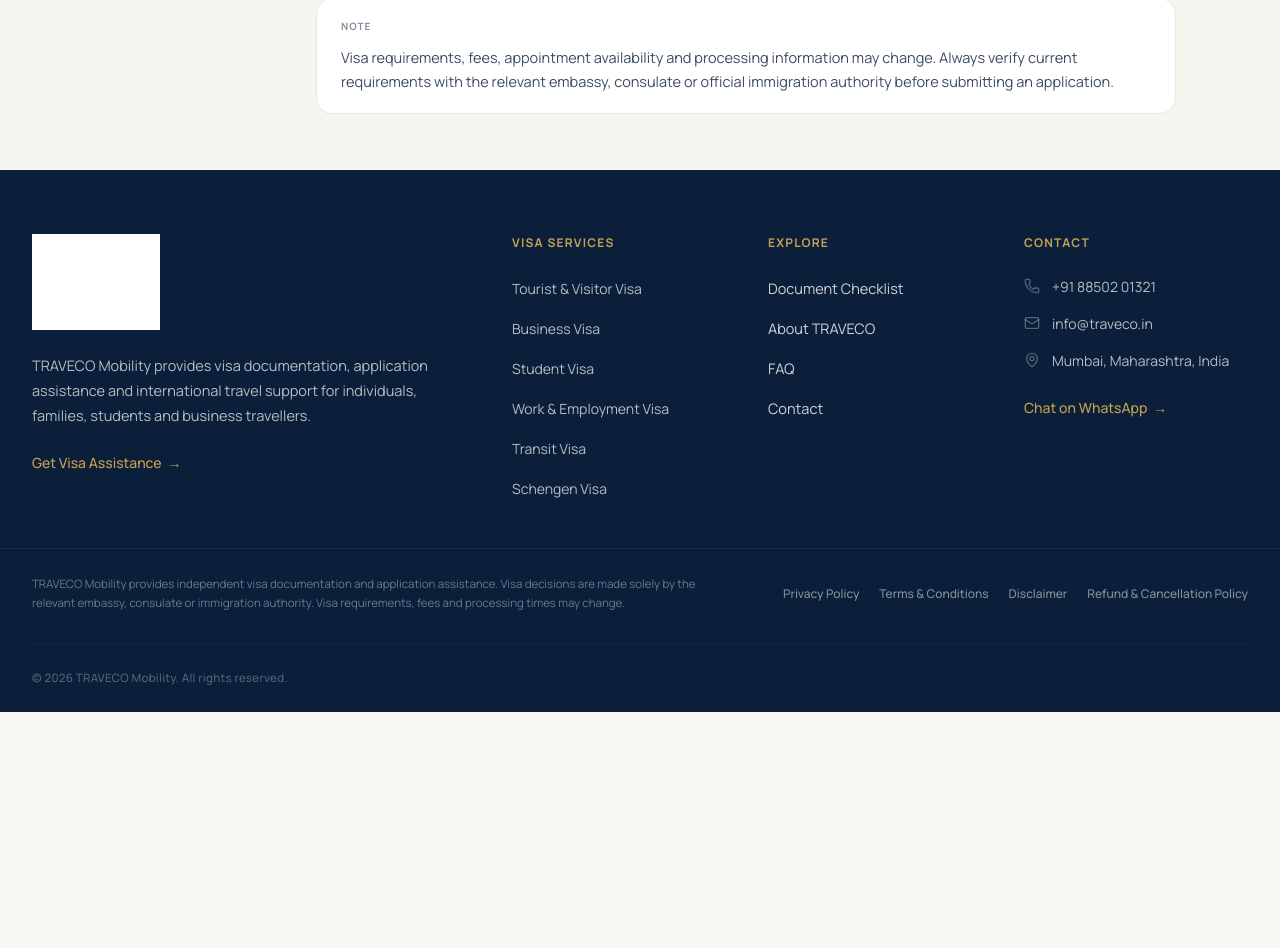
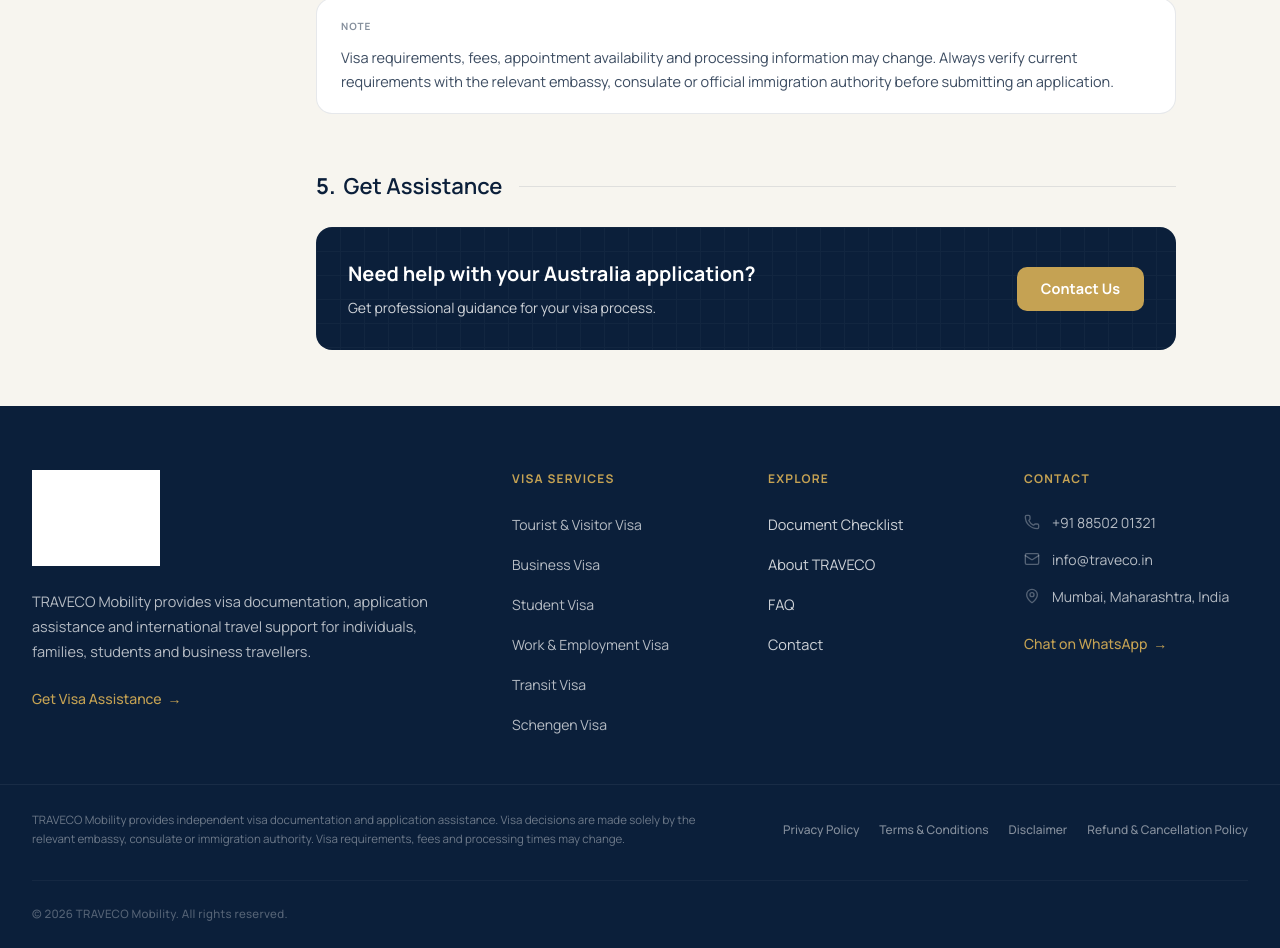
Before and after one commit to Frontail-Technologies/traveco, a Next.js app: page /document-checklist/australia in a window 1280 px wide. Shown: the part 1395-2343 px from the top of the page. Before the commit the page ends 2107 px from the top, so only its background shows below. Built offline with nearby package versions, Linux system fonts and the light colour scheme; grey boxes are pictures that could not be loaded.

Commit message:
Add missing CTA section to checklist page

```diff
--- a/src/app/(main)/document-checklist/[slug]/page.tsx
+++ b/src/app/(main)/document-checklist/[slug]/page.tsx
@@ -210,6 +210,38 @@
               </div>
             </section>
 
+            {/* 5 — CTA */}
+            <section id="cta" className="mb-14 scroll-mt-28">
+              <div className="flex items-center gap-4 mb-6">
+                <h2 className="text-[22px] font-semibold text-traveco-navy">
+                  <span className="mr-2 font-bold text-traveco-navy">5.</span>
+                  Get Assistance
+                </h2>
+                <div className="h-px flex-1 bg-(--traveco-navy)/10" />
+              </div>
+
+              <div className="bg-traveco-navy rounded-surface p-6 sm:p-8 flex flex-col sm:flex-row items-center justify-between gap-6 overflow-hidden relative">
+                {/* Background Pattern */}
+                <div
+                  className="pointer-events-none absolute inset-0 z-0 opacity-[0.03]"
+                  style={{
+                    backgroundImage: 'linear-gradient(rgba(255, 255, 255, 1) 1px, transparent 1px), linear-gradient(90deg, rgba(255, 255, 255, 1) 1px, transparent 1px)',
+                    backgroundSize: '24px 24px',
+                  }}
+                />
+                <div className="relative z-10 text-center sm:text-left">
+                  <h3 className="text-[20px] font-bold text-white mb-2">Need help with your {dest.country} application?</h3>
+                  <p className="text-[14px] text-white/80">Get professional guidance for your visa process.</p>
+                </div>
+                <Link
+                  href="/contact"
+                  className="relative z-10 inline-flex h-11 items-center justify-center rounded-control bg-accent px-6 text-[14.5px] font-bold text-white transition-all hover:bg-accent/90 shrink-0 w-full sm:w-auto"
+                >
+                  Contact Us
+                </Link>
+              </div>
+            </section>
+
           </div>
         </div>
 
```
